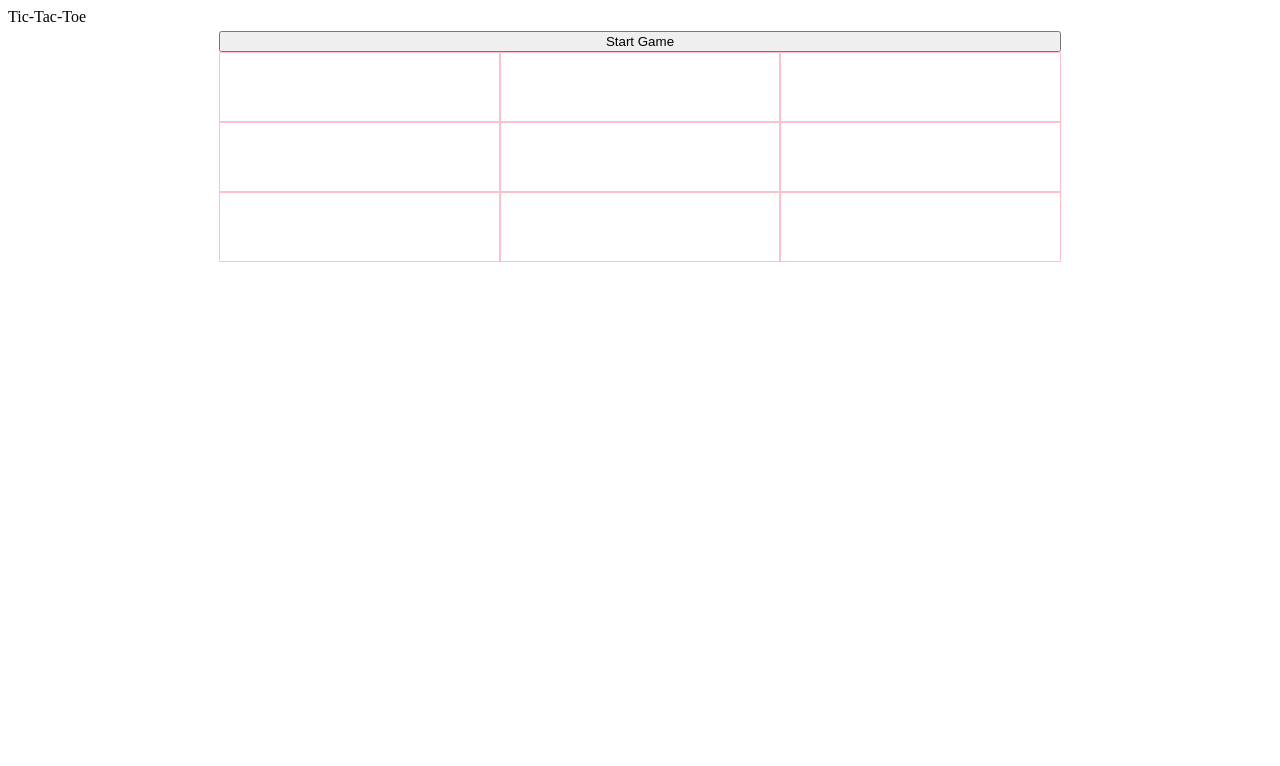
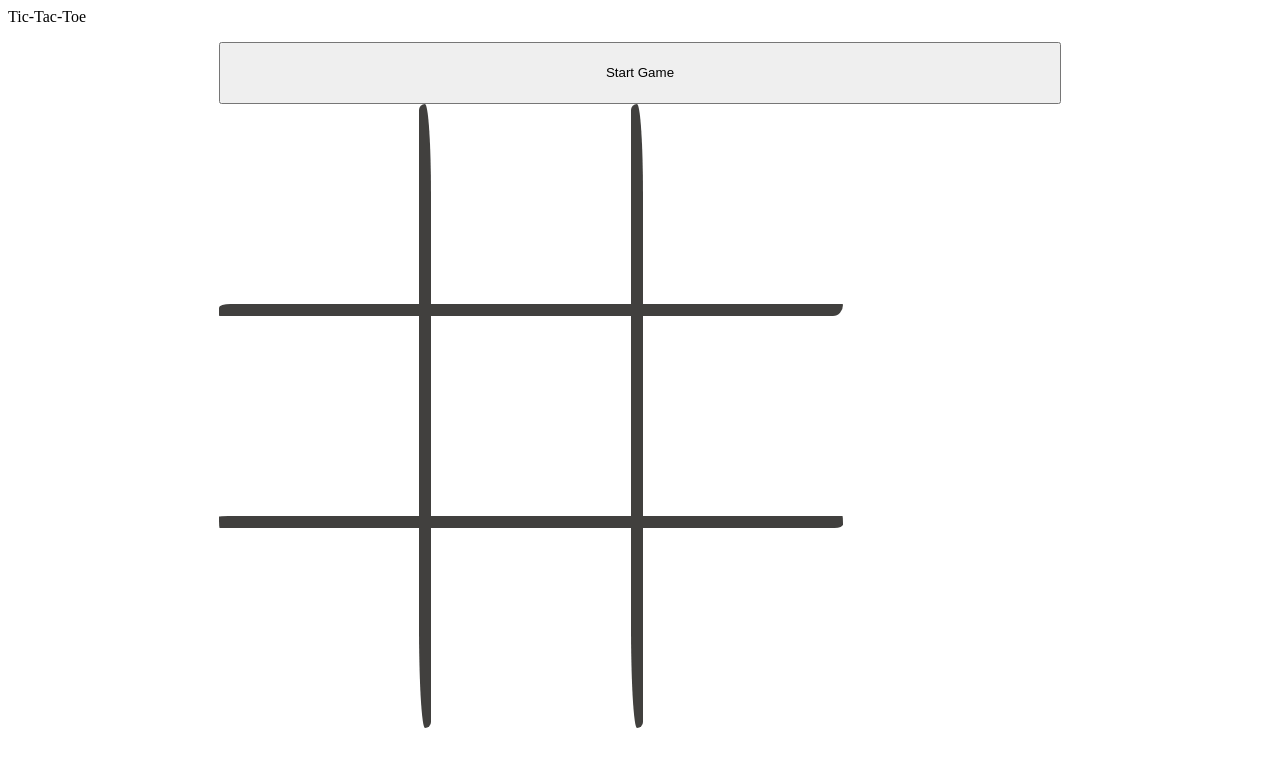
Before and after one commit to FireHeart3198/tic-tac-toe, a plain HTML site: page index.html in a window 1280 px wide. Drawn offline with Linux system fonts and the light colour scheme.

Commit message:
Add lines for gameboard

```diff
--- a/index.html
+++ b/index.html
@@ -21,8 +21,13 @@
                 <div class="square" data-square-number="7"></div>
                 <div class="square" data-square-number="8"></div>
                 <div class="square" data-square-number="9"></div>
+                <div class="border right"></div>
+                <div class="border left"></div>
+                <div class="border top"></div>
+                <div class="border bottom"></div>
             </div>
             <div class="player two"></div>
+
         </main>
     </body>
 </html>
--- a/style.css
+++ b/style.css
@@ -8,6 +8,7 @@ html {
 body {
     display: grid;
     grid-template-rows: 1fr 10fr;
+    height: 90vh;
 }
 
 main {
@@ -28,6 +29,7 @@ main {
 
 .game-board {
     grid-area: gameboard;
+    position: relative;
 }
 
 .player.two {
@@ -36,9 +38,38 @@ main {
 
 .game-board {
     display: grid;
-    grid-template-columns: repeat(3, minmax(10px, 1fr));
+    grid-template-columns: 200px 12px 200px 12px 200px;
+    grid-template-rows: 200px 12px 200px 12px 200px;
 }
 
-.game-board > div {
-    border: pink solid 1px;
+.border {
+    box-sizing: content-box;
+;}
+
+.border.right {
+    border-right: solid 12px #41403E;
+    border-radius: 15px /15px 225px 15px 255px;
+    grid-column: 4;
+    grid-row: 1/6;
 }
+
+.border.left {
+    border-left: solid 12px #41403E;
+    border-radius: 15px /15px 225px 15px 255px;
+    grid-column: 2;
+    grid-row: 1/6;
+}
+
+.border.top {
+    border-top: solid 12px #41403E;
+    border-radius: 255px 15px 225px 15px/80px 15px 255px;
+    grid-row: 2;
+    grid-column: 1/6;
+}
+
+.border.bottom {
+    border-bottom: solid 12px #41403E;
+    border-radius: 255px 15px 225px 15px/15px 225px 100px 255px;
+    grid-row: 4;
+    grid-column: 1/6;
+}
```
